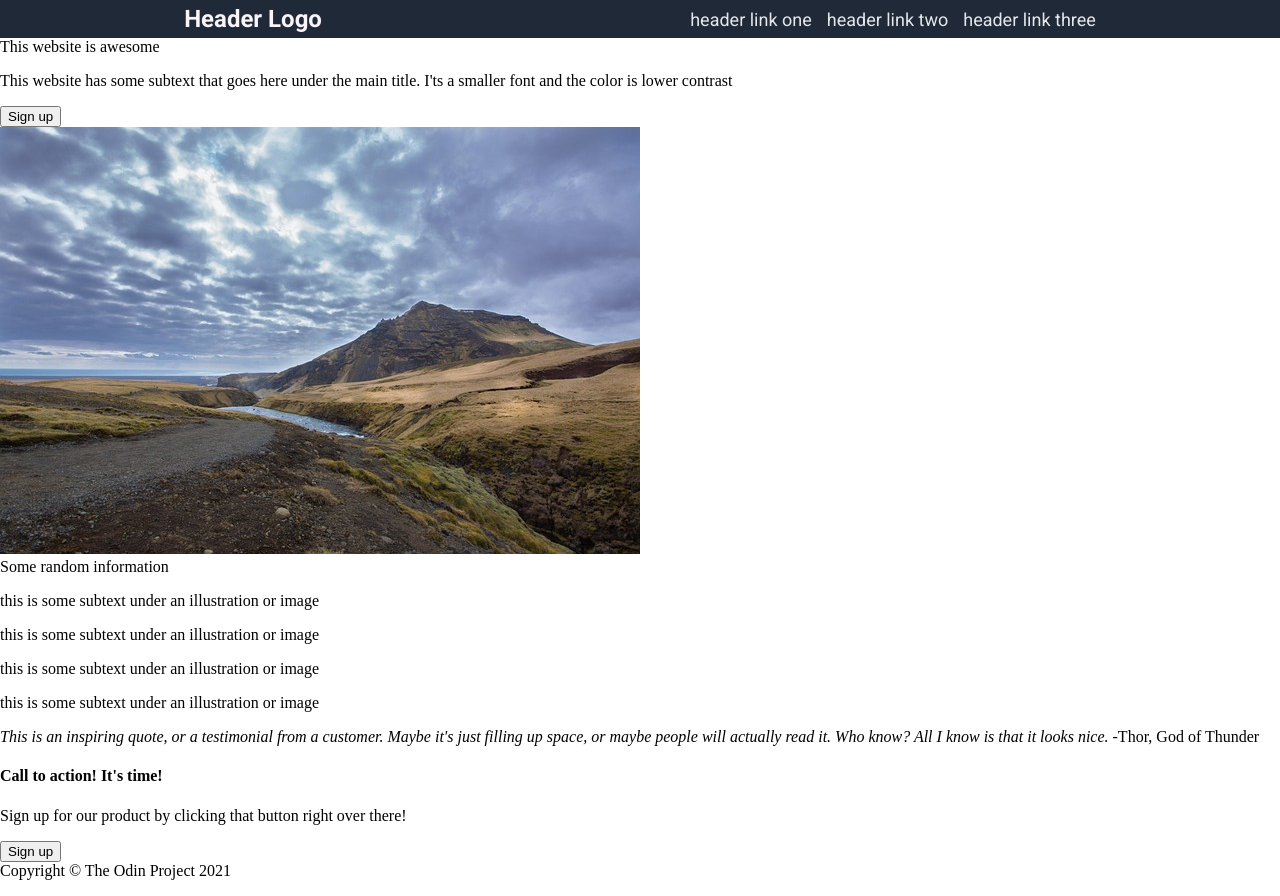
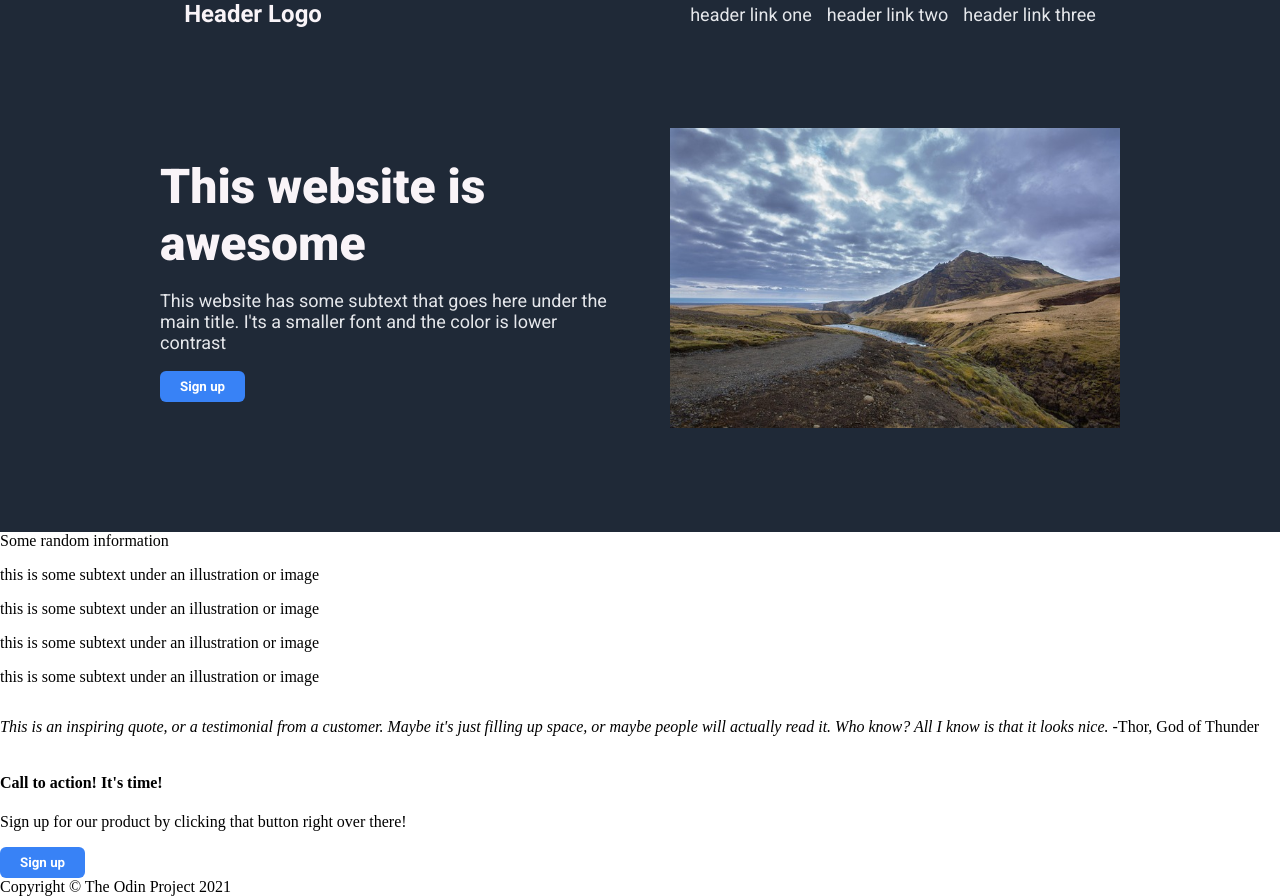
Before and after one commit to Haruhi-03/landing-page, a plain HTML site: page index.html in a window 1280 px wide. Drawn offline with Linux system fonts and the light colour scheme.

Commit message:
Add style to header and upper content of the website for the proper alignment and colors of elements

```diff
--- a/style.css
+++ b/style.css
@@ -9,13 +9,12 @@ body{
     display: flex;
     align-items: center;
     justify-content: space-around;
-    padding: 5px 0;
 }
 
-.header
-/*.top-content*/{
+.header,
+.content.upper{
     background-color: #1f2937;
-    font-family: 'Roboto', Arial, Helvetica, sans-serif;
+    font-family: 'Roboto', Arial, sans-serif;
     color: #F9F4F8;
 }
 
@@ -23,8 +22,8 @@ body{
     font-size: 24px;
     color: #F9F4F8;
     font-weight: bold;
+}
 
-}
 .header-navigation{
     display: flex;
     gap: 15px;
@@ -32,6 +31,8 @@ body{
 
 li{
     list-style: none;
+    margin: 0;
+    padding: 0;
 }
 
 a{
@@ -39,8 +40,8 @@ a{
     color: #E5E7EB;
     font-size: 18px;
 }
-/*
-.top-content p,
+
+.left-content p,
 a{
     color: #E5E7EB;
     font-size: 18px;
@@ -51,10 +52,36 @@ a{
     flex-direction: column;
 }
 
-.top-content{
+.content.upper{
     display: flex;
     align-items: center;
-    justify-content: space-evenly;
-    padding: 16px;
+    justify-content:space-evenly;
+    padding: 100px;
 }
-*/
+
+
+.left-content .title{
+    font-weight: 900;
+    font-size: 48px;
+    width: 330px;
+}
+
+.left-content p{
+    width: 450px;
+}
+
+.right-content .image{
+    width: 450px;
+    height: auto;
+}
+
+.sign-up-btn{
+    background-color: #3882F6;
+    border: none;
+    color: white;
+    padding: 8px 20px;
+    border-radius: 6px;
+    font-family: 'Roboto', Arial, sans-serif;
+    font-weight: bold;
+    cursor: pointer;
+}
```
